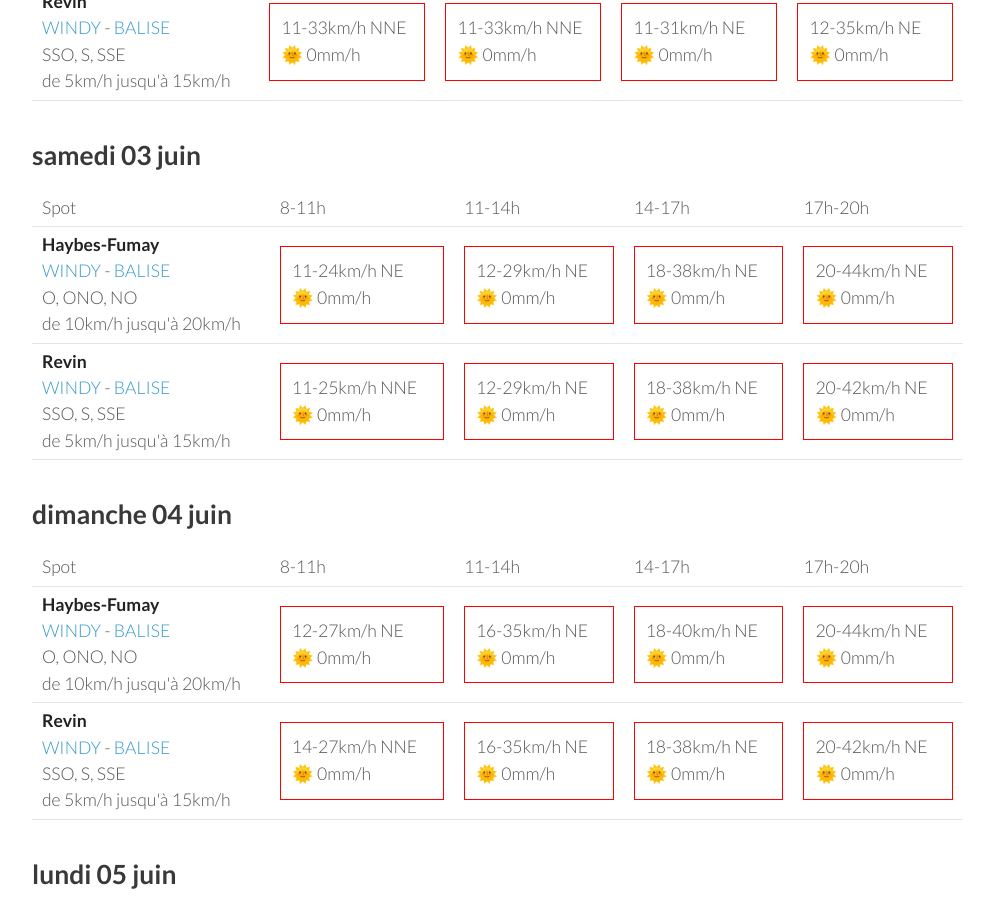
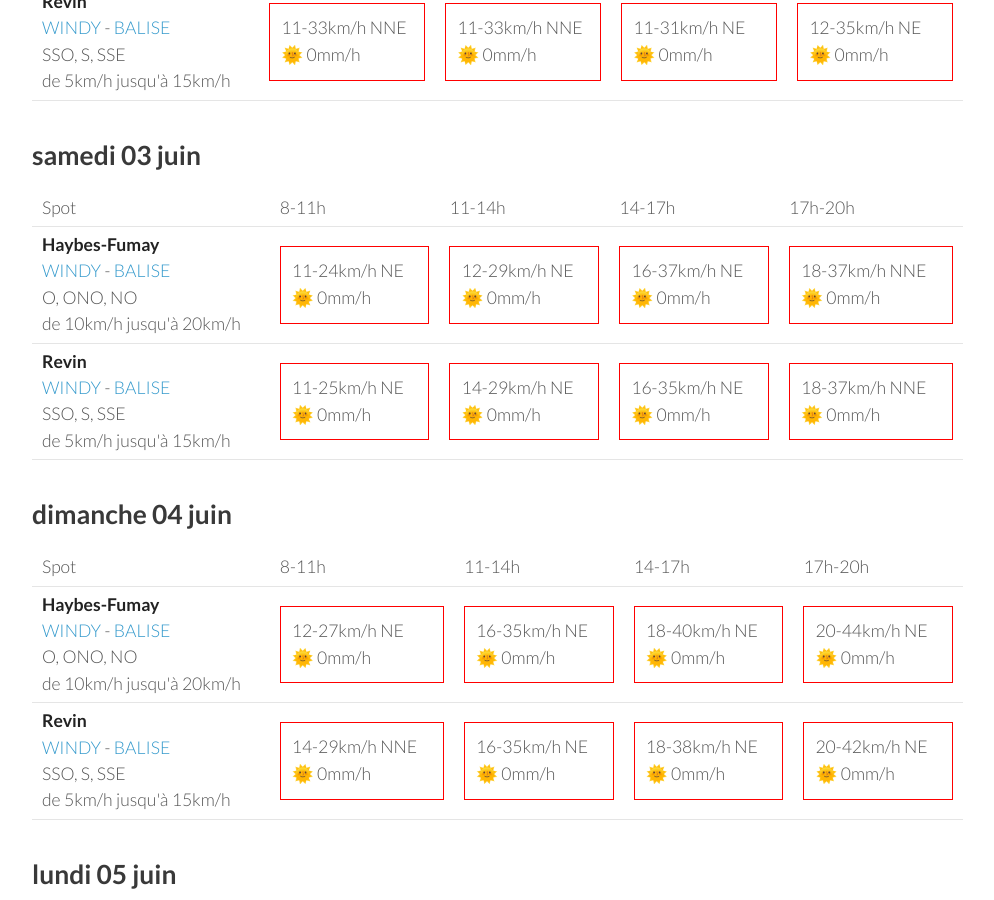
Before and after one commit to parapente-dans-le-nord/parapente-dans-le-nord.github.io, a Jekyll site: the page built from ardennes.markdown, in a window 1280 px wide and 900 px high, scrolled down 859 px. Shown: the whole window, without its empty margins (26-1020 px from the left). Built offline with Jekyll 4.4.1, drawn with Linux system fonts in a browser that asks for light colours; some of the changed text lies outside the part shown.

Commit message:
update index.markdown

```diff
--- a/ardennes.markdown
+++ b/ardennes.markdown
@@ -96,18 +96,18 @@ page mise à jour le jeudi 01 juin 13:10
 
             <td><div class="not-flyable"><p>11-24km/h NE</p><p>🌞 0mm/h</p></div></td>
             <td><div class="not-flyable"><p>12-29km/h NE</p><p>🌞 0mm/h</p></div></td>
-            <td><div class="not-flyable"><p>18-38km/h NE</p><p>🌞 0mm/h</p></div></td>
-            <td><div class="not-flyable"><p>20-44km/h NE</p><p>🌞 0mm/h</p></div></td>
+            <td><div class="not-flyable"><p>16-37km/h NE</p><p>🌞 0mm/h</p></div></td>
+            <td><div class="not-flyable"><p>18-37km/h NNE</p><p>🌞 0mm/h</p></div></td>
 
 
     </tr>
 <tr>
         <td><strong>Revin</strong><br><a href="https://windy.com/49.948/4.625?49.543,4.625,8">WINDY</a> - <span class=""><a href="http://www.balisemeteo.com/balise.php?idBalise=5019">BALISE</a> </span><br> <span class="vent-favorable">SSO, S, SSE</span><br><span class="force-vent">de 5km/h jusqu'à 15km/h</span> </td>
 
-            <td><div class="not-flyable"><p>11-25km/h NNE</p><p>🌞 0mm/h</p></div></td>
-            <td><div class="not-flyable"><p>12-29km/h NE</p><p>🌞 0mm/h</p></div></td>
-            <td><div class="not-flyable"><p>18-38km/h NE</p><p>🌞 0mm/h</p></div></td>
-            <td><div class="not-flyable"><p>20-42km/h NE</p><p>🌞 0mm/h</p></div></td>
+            <td><div class="not-flyable"><p>11-25km/h NE</p><p>🌞 0mm/h</p></div></td>
+            <td><div class="not-flyable"><p>14-29km/h NE</p><p>🌞 0mm/h</p></div></td>
+            <td><div class="not-flyable"><p>16-35km/h NE</p><p>🌞 0mm/h</p></div></td>
+            <td><div class="not-flyable"><p>18-37km/h NNE</p><p>🌞 0mm/h</p></div></td>
 
 
     </tr>
@@ -140,7 +140,7 @@ page mise à jour le jeudi 01 juin 13:10
 <tr>
         <td><strong>Revin</strong><br><a href="https://windy.com/49.948/4.625?49.543,4.625,8">WINDY</a> - <span class=""><a href="http://www.balisemeteo.com/balise.php?idBalise=5019">BALISE</a> </span><br> <span class="vent-favorable">SSO, S, SSE</span><br><span class="force-vent">de 5km/h jusqu'à 15km/h</span> </td>
 
-            <td><div class="not-flyable"><p>14-27km/h NNE</p><p>🌞 0mm/h</p></div></td>
+            <td><div class="not-flyable"><p>14-29km/h NNE</p><p>🌞 0mm/h</p></div></td>
             <td><div class="not-flyable"><p>16-35km/h NE</p><p>🌞 0mm/h</p></div></td>
             <td><div class="not-flyable"><p>18-38km/h NE</p><p>🌞 0mm/h</p></div></td>
             <td><div class="not-flyable"><p>20-42km/h NE</p><p>🌞 0mm/h</p></div></td>
```
Also changed, not shown: other parts of ardennes.markdown (+1 -1 lines).
